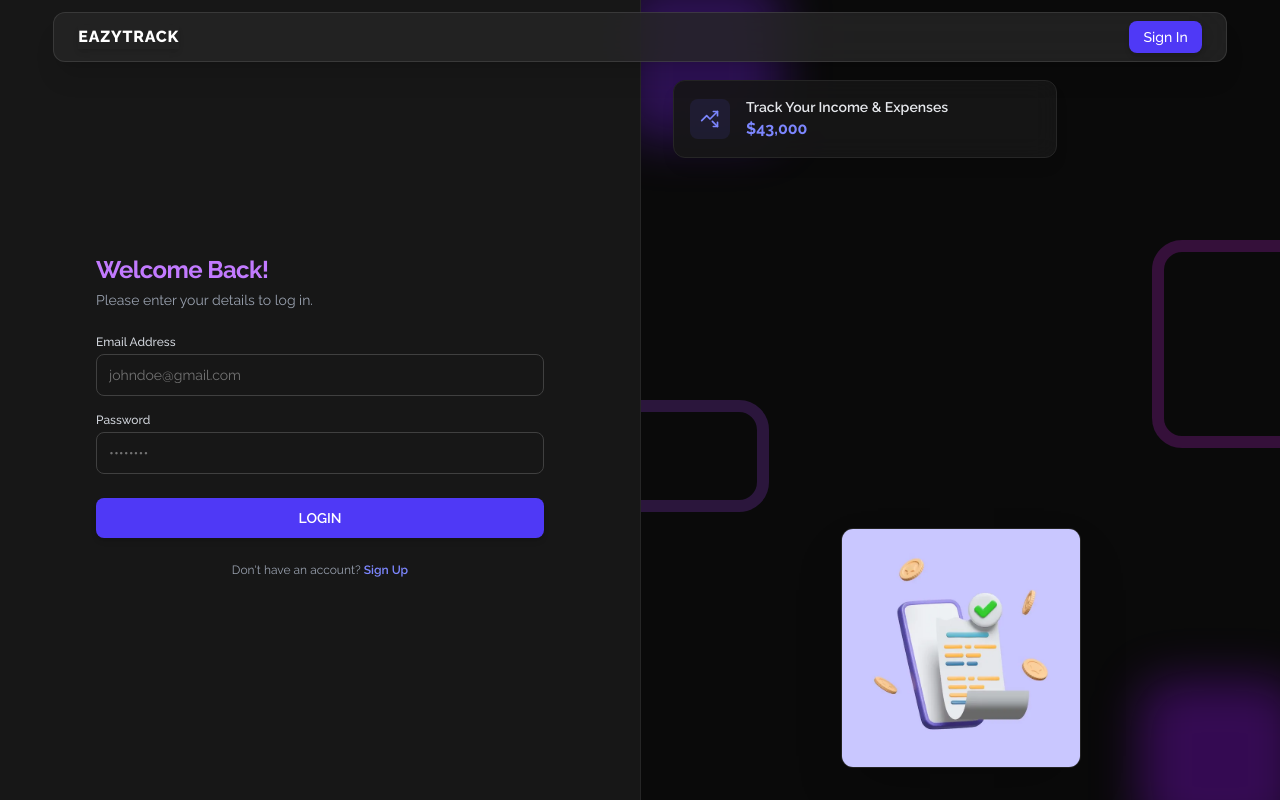
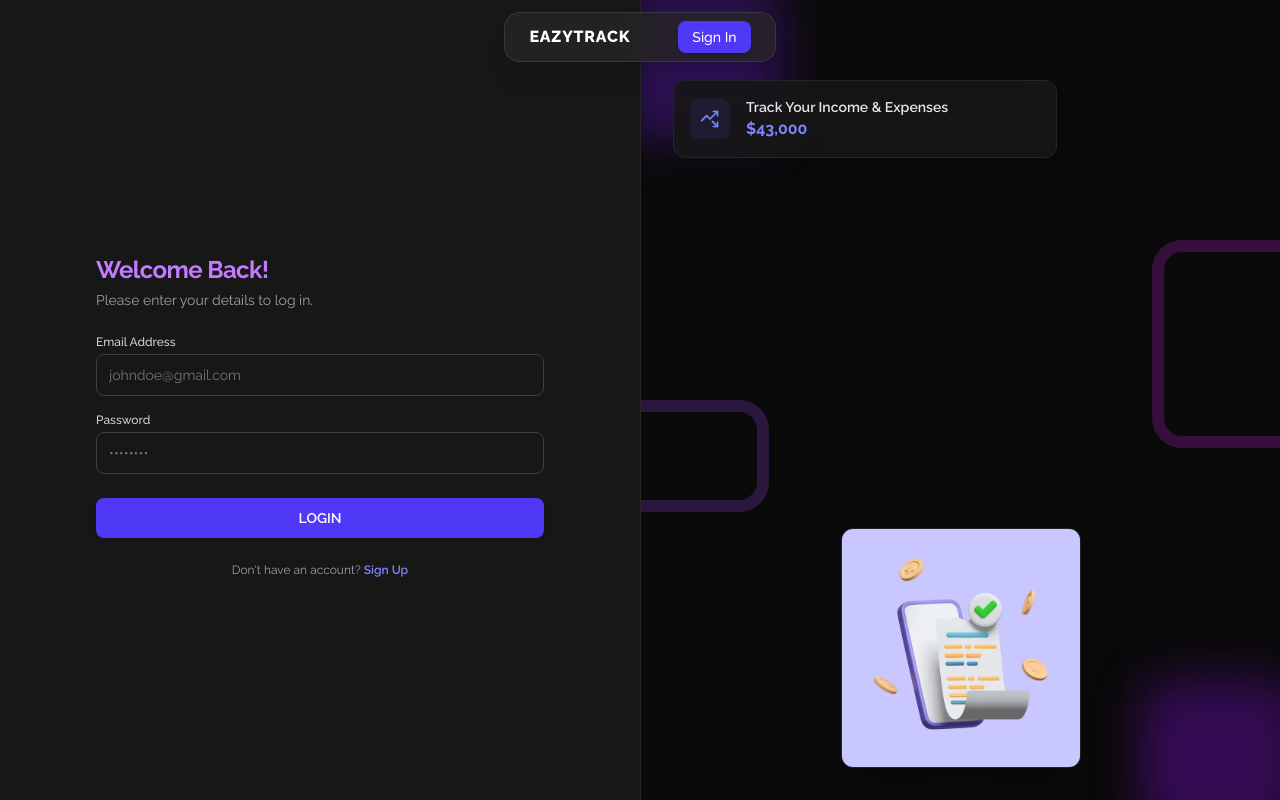
Before and after one commit to tanish0209/expense-tracker, a React (Vite) app in the folder frontend/: page /login in a window 1280 px wide. Built offline with nearby package versions, Linux system fonts and the light colour scheme; no server answers.

Commit message:
fix layout issue

```diff
--- a/frontend/src/App.jsx
+++ b/frontend/src/App.jsx
@@ -19,7 +19,7 @@ const PageLoader = () => (
 
 const App = () => {
   return (
-    <div className="min-h-screen bg-neutral-900 text-white selection:bg-purple-500 selection:text-white flex flex-col">
+    <div className="min-h-screen bg-neutral-900 text-white selection:bg-purple-500 selection:text-white">
       <ToastContainer position="top-right" autoClose={3000} theme="dark" />
       <Navbar />
       <Suspense fallback={<PageLoader />}>
--- a/frontend/src/components/layouts/Navbar.jsx
+++ b/frontend/src/components/layouts/Navbar.jsx
@@ -19,7 +19,7 @@ const Navbar = () => {
   };
 
   return (
-    <nav className="sticky top-2 md:top-3 mx-auto w-11/12 max-w-7xl px-4 md:px-6 py-1.5 md:py-2 bg-neutral-800/80 backdrop-blur-xl border border-white/10 rounded-xl flex items-center justify-between z-50 shadow-xl transition-all">
+    <nav className="sticky top-3 mx-auto w-fit px-6 py-2 bg-neutral-800/80 backdrop-blur-xl border border-white/10 rounded-2xl flex items-center justify-between gap-6 md:gap-12 z-50 shadow-xl transition-all">
       {/* Brand Logo */}
       <button
         className="text-white text-sm md:text-base font-extrabold tracking-wider shadow-md cursor-pointer hover:opacity-90 transition-opacity"
```
